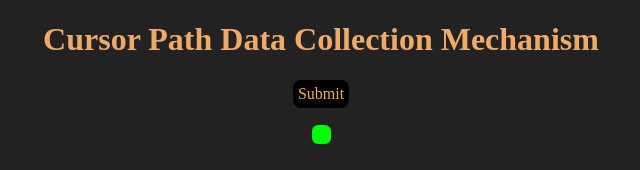
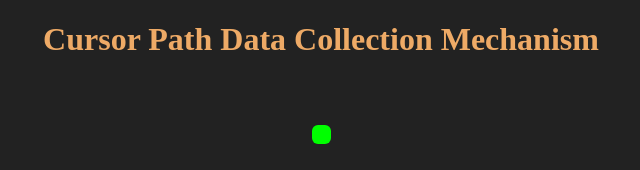
Before and after one commit to master-harvey/Human-Tweening, a React (Vite) app in the folder path_collector/: page / in a window 1280 px wide. Shown: the top 170 px of the page, without its empty margins (319-959 px from the left). Built offline with nearby package versions, Linux system fonts and the light colour scheme.

Commit message:
clear data and auto submit

```diff
--- a/path_collector/src/App.tsx
+++ b/path_collector/src/App.tsx
@@ -1,4 +1,4 @@
-import { useState, useRef } from 'react';
+import { useState, useRef, useEffect } from 'react';
 import './App.css'
 
 // This app collects mouse path data
@@ -11,7 +11,7 @@ function App() {
   const [buttonPosition, setButtonPosition] = useState({ x: window.innerWidth / 2 - 9, y: 125 });
   const [lastClickData, setLastClickData] = useState({});
 
-  // Recorded positions of the mouse between clicks. Gets cleared after every click
+  // Recorded positions of the mouse between clicks. Gets cleared on submit
   const records = useRef([])
 
   // Recorded positions of the mouse between clicks. Gets cleared after every click
@@ -51,20 +51,24 @@ function App() {
   }
 
   // Sends the records as JSON to the endpoint
-  function recordData(data: any) {
+  async function recordData(data: any) {
     // process is defined during next.js build
-    fetch("https://6p73hqkizxmi5swrvdkzd2es540wcrsv.lambda-url.us-east-2.on.aws/", {
+    await fetch("https://6p73hqkizxmi5swrvdkzd2es540wcrsv.lambda-url.us-east-2.on.aws/", {
       method: "PUT",
       body: JSON.stringify(data),
       headers: { "Content-type": "application/json; charset=UTF-8" }
     })
+    records.current = [] // Clear records
   }
+
+  useEffect(() => {
+    if (records.current.length >= 5) {
+      recordData(records.current)
+    }
+  });
 
   return (
     <div className="App">
-      <div>
-        <p className="heading button" onClick={() => recordData(records.current)}>Submit</p>
-      </div>
       <div
         style={{
           position: 'absolute',
```
